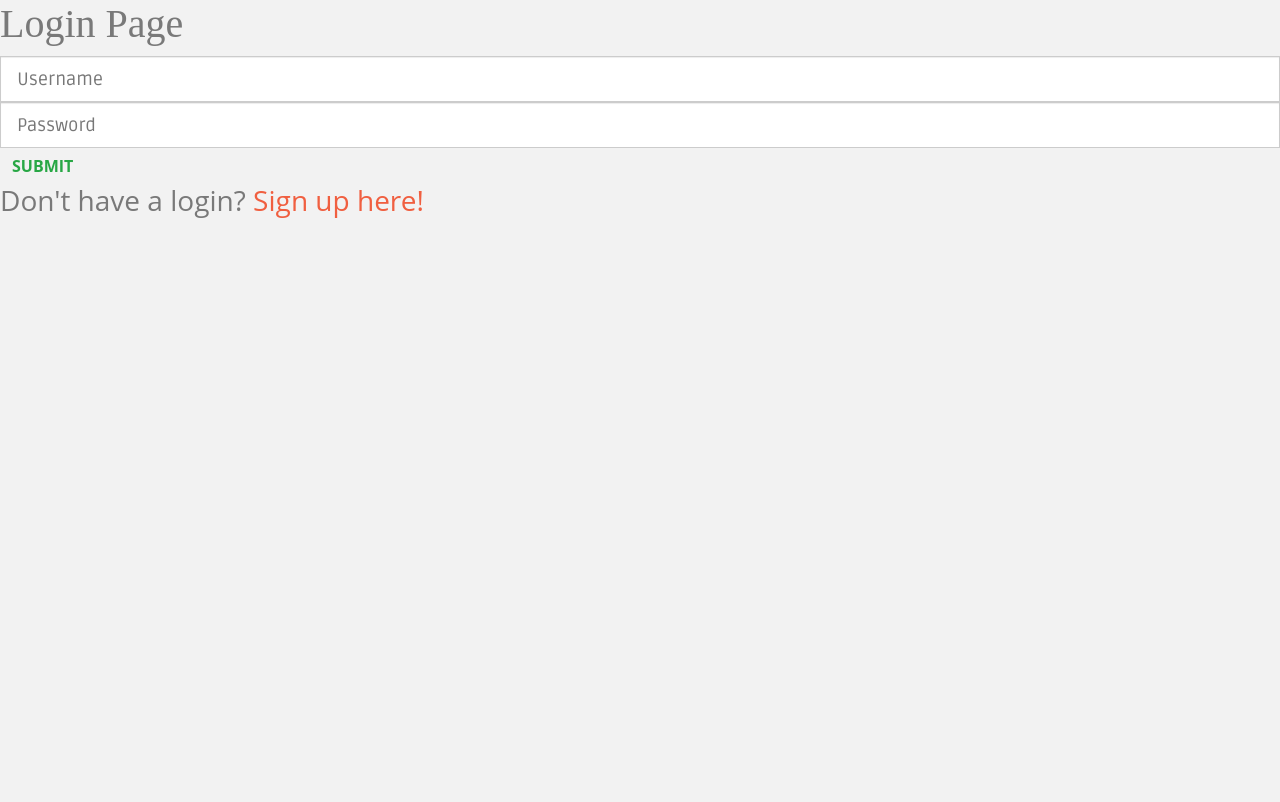
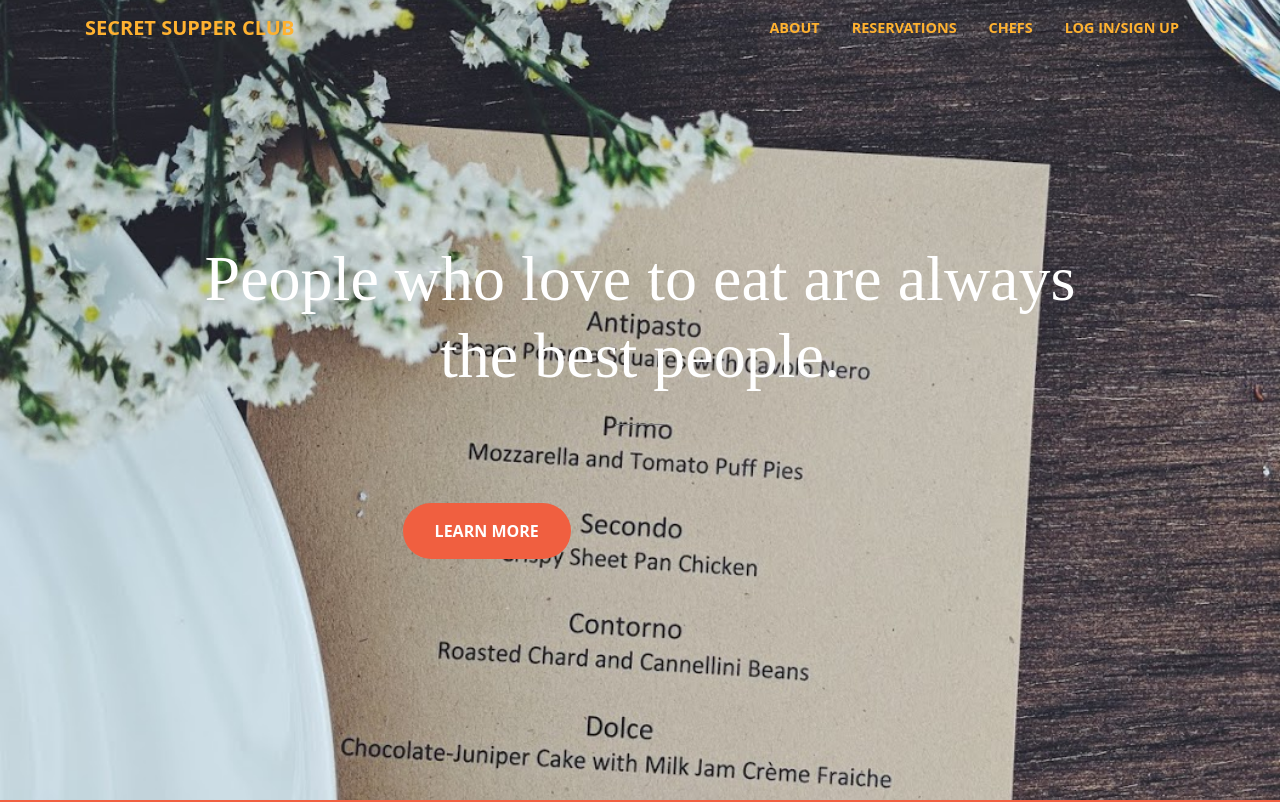
Before and after one commit to amirahislam/supperclub, a React (Create React App) app in the folder client/: page / in a window 1280 px wide. Before the commit this address led to /login. Shown: the top 802 px of the page. Built offline with nearby package versions, Linux system fonts and the light colour scheme; no server answers; a web font is replaced by a local one.

Commit message:
changed redirect

```diff
--- a/client/src/App.js
+++ b/client/src/App.js
@@ -76,7 +76,7 @@ class App extends Component {
       console.log(this)
       console.log(this.state.onLogin);
       if (this.state.onLogin === false) {
-        this.setRedirect();
+        // this.setRedirect();
       } else {
         console.log("already on login page");
       }
--- a/client/src/components/navigation/Navbar.jsx
+++ b/client/src/components/navigation/Navbar.jsx
@@ -26,7 +26,7 @@ class Navbar extends Component {
                         <a className="nav-link js-scroll-trigger" href="#portfolio">Chefs</a>
                         </li>
                         <li className="nav-item">
-                        <a className="nav-link js-scroll-trigger" href="#contact">Log In/Sign Up</a>
+                        <a className="nav-link js-scroll-trigger" href="/login">Log In/Sign Up</a>
                         </li>
                     </ul>
                     </div>
--- a/client/src/pages/Login/Login.jsx
+++ b/client/src/pages/Login/Login.jsx
@@ -80,7 +80,7 @@ class Login extends Component {
         return (
             <div>
                 {this.renderRedirect()}
-                <h1>Login Page</h1>
+                <h2>Login Page</h2>
                 <BuzzInput
                     value={this.state.username}
                     name="username"
--- a/client/src/pages/Signup/Signup.jsx
+++ b/client/src/pages/Signup/Signup.jsx
@@ -78,7 +78,7 @@ class Signup extends Component {
         return (
             <div>
                 {this.renderRedirect()}
-                <h1>Signup Page</h1>
+                <h2>Signup Page</h2>
                 <BuzzInput
                     value={this.state.firstName}
                     name="firstName"
```
